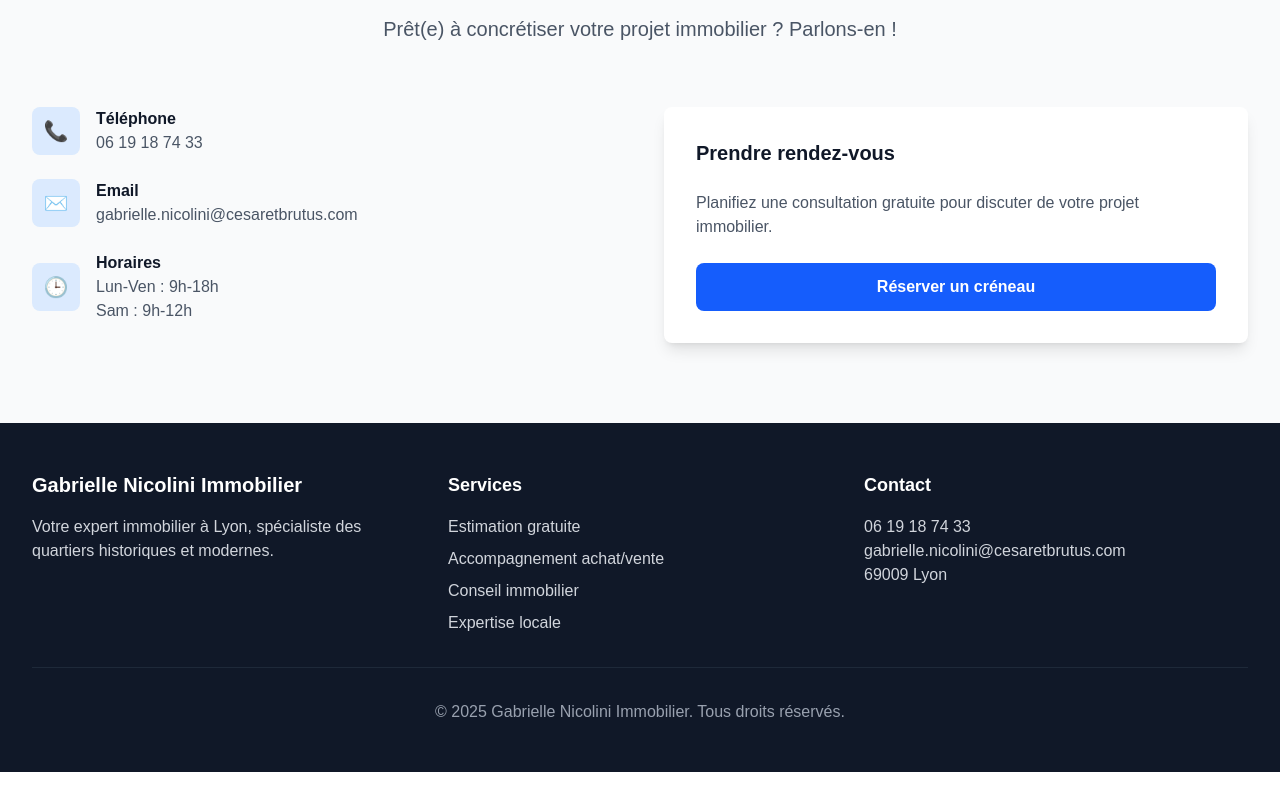
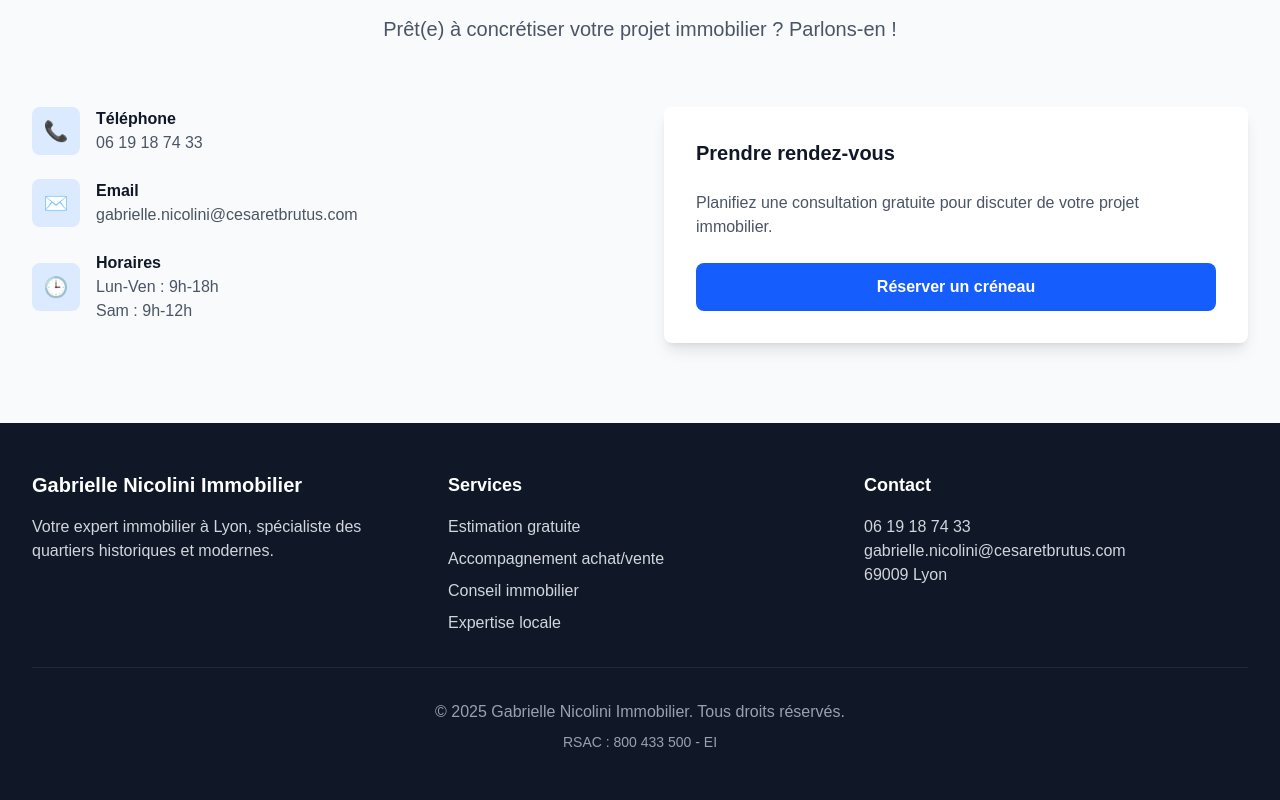
Before and after one commit to jtassin/gab_immo, a Next.js app: page / in a window 1280 px wide. Shown: the part 2871-3671 px from the top of the page. Before the commit the page ends 3643 px from the top, so only its background shows below. Built offline with nearby package versions, Linux system fonts and the light colour scheme.

Commit message:
add rsac

```diff
--- a/src/app/page.tsx
+++ b/src/app/page.tsx
@@ -425,6 +425,7 @@ export default function Home() {
           </div>
           <div className="border-t border-gray-800 mt-8 pt-8 text-center text-gray-400">
             <p>&copy; 2025 Gabrielle Nicolini Immobilier. Tous droits réservés.</p>
+            <p className="mt-2 text-sm">RSAC : 800 433 500 - EI</p>
           </div>
         </div>
       </footer>
```
